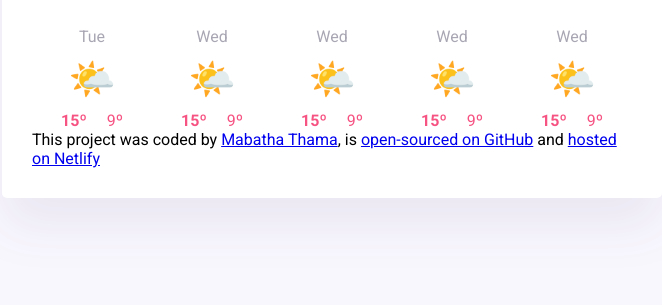
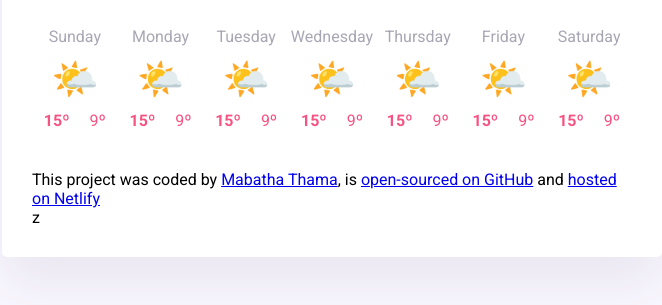
Before and after one commit to 222107004/week-7, a plain HTML site: page index.html in a window 1280 px wide. Shown: the part 251-556 px from the top of the page, without its empty margins (308-970 px from the left). Drawn offline with nearby package versions, Linux system fonts and the light colour scheme; no server answers.

Commit message:
to inject forecast for different days in the index.js using javascript

```diff
--- a/index.html
+++ b/index.html
@@ -53,58 +53,8 @@
           </div>
         </div>
 
-     <div class="weather-forecast">
-          <div class="weather-forecast-day">
-            <div class="weather-forecast-date">Tue</div>
-            <div class="weather-forecast-icon">🌤️</div>
-            <div class="weather-forecast-temperatures">
-              <div class="weather-forecast-temperature">
-                <strong>15º</strong>
-              </div>
-              <div class="weather-forecast-temperature">9º</div>
-            </div>
-          </div>
-          <div class="weather-forecast-day">
-            <div class="weather-forecast-date">Wed</div>
-            <div class="weather-forecast-icon">🌤️</div>
-            <div class="weather-forecast-temperatures">
-              <div class="weather-forecast-temperature">
-                <strong>15º</strong>
-              </div>
-              <div class="weather-forecast-temperature">9º</div>
-            </div>
-          </div>
-          <div class="weather-forecast-day">
-            <div class="weather-forecast-date">Wed</div>
-            <div class="weather-forecast-icon">🌤️</div>
-            <div class="weather-forecast-temperatures">
-              <div class="weather-forecast-temperature">
-                <strong>15º</strong>
-              </div>
-              <div class="weather-forecast-temperature">9º</div>
-            </div>
-          </div>
-          <div class="weather-forecast-day">
-            <div class="weather-forecast-date">Wed</div>
-            <div class="weather-forecast-icon">🌤️</div>
-            <div class="weather-forecast-temperatures">
-              <div class="weather-forecast-temperature">
-                <strong>15º</strong>
-              </div>
-              <div class="weather-forecast-temperature">9º</div>
-            </div>
-          </div>
-          <div class="weather-forecast-day">
-            <div class="weather-forecast-date">Wed</div>
-            <div class="weather-forecast-icon">🌤️</div>
-            <div class="weather-forecast-temperatures">
-              <div class="weather-forecast-temperature">
-                <strong>15º</strong>
-              </div>
-              <div class="weather-forecast-temperature">9º</div>
-            </div>
-          </div>
-            </main>
+        <div class="weather-forecast" id="weather-forecast"></div>
+      </main>
       <footer>
         This project was coded by
         <a href="https://github.com/matthieua/" target="_blank">Mabatha Thama</a
@@ -117,6 +67,7 @@
           >hosted on Netlify</a
         >
       </footer>
+      z
     </div>
     <script src="src/index.js"></script>
   </body>
--- a/src/index.js
+++ b/src/index.js
@@ -65,3 +65,42 @@ searchformelement.addEventListener("submit", handlesubmit);
 
 //Show lisbon  by default
 searchCity("Lisbon");
+
+function displayforecast() {
+  // Select the element where the forecast will be displayed
+  let forecastelement = document.querySelector("#weather-forecast");
+
+  //Array of days to be displayed
+  let days = [
+    "Sunday",
+    "Monday",
+    "Tuesday",
+    "Wednesday",
+    "Thursday",
+    "Friday",
+    "Saturday",
+  ];
+
+  //decalare and intialize empty string to hold the content
+  let forecasthtml = "";
+
+  // Loop through each day and create the HTML structure
+  days.forEach(function (day) {
+    forecasthtml += `
+            <div class="weather-forecast-day">
+            <div class="weather-forecast-date">${day}</div>
+            <div class="weather-forecast-icon">🌤️</div>
+            <div class="weather-forecast-temperatures">
+              <div class="weather-forecast-temperature">
+                <strong>15º</strong>
+              </div>
+              <div class="weather-forecast-temperature">9º</div>
+            </div>
+          </div>`;
+  });
+
+  // Set the innerHTML of the forecast element to the generated HTML string
+  forecastelement.innerHTML = forecasthtml;
+}
+
+displayforecast();
--- a/src/style.css
+++ b/src/style.css
@@ -15,6 +15,10 @@ body {
 header {
   border-bottom: 1px solid #f9f7fe;
   padding: 0 0 30px 0;
+}
+
+footer {
+  margin-top: 40px;
 }
 
 .search-form-input {
```
